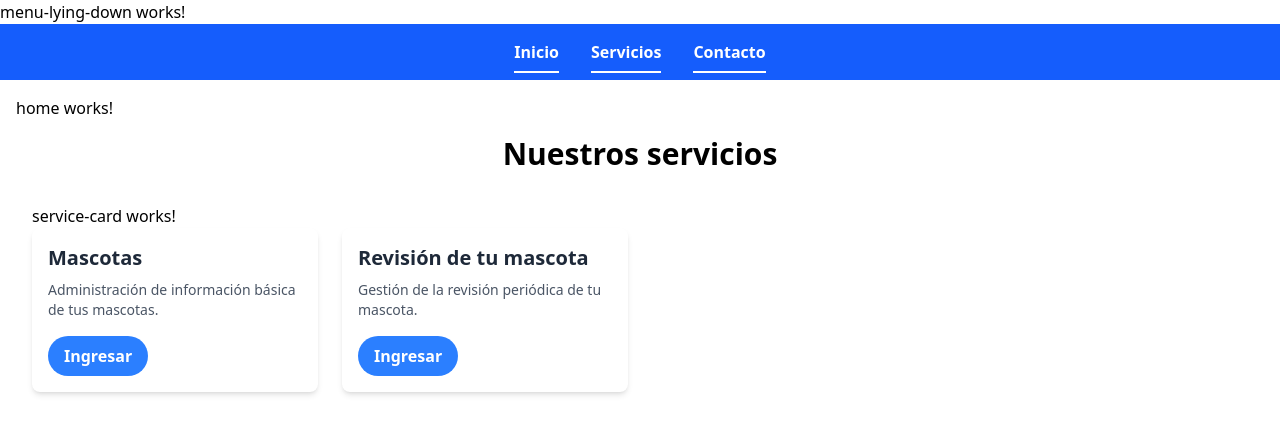
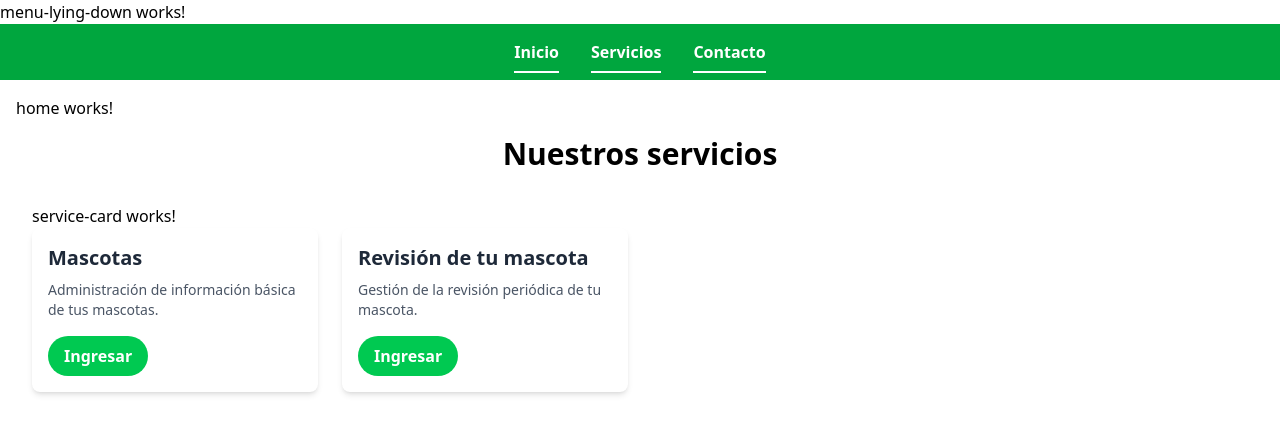
Before and after one commit to felimera/app-dog-front, an Angular app: page / in a window 1280 px wide. Shown: the top 434 px of the page. Built offline with nearby package versions, Linux system fonts and the light colour scheme.

Commit message:
code 03: Color change.

```diff
--- a/src/app/modules/core/design-system/menu-lying-down/menu-lying-down.component.html
+++ b/src/app/modules/core/design-system/menu-lying-down/menu-lying-down.component.html
@@ -1,18 +1,18 @@
 <p>menu-lying-down works!</p>
-<nav class="bg-blue-600 p-4">
+<nav class="bg-green-600 p-4">
   <ul class="flex justify-center space-x-8">
     <li>
       <a routerLink="/" routerLinkActive="font-bold text-white border-b-2 border-white"
         [routerLinkActiveOptions]="{ exact: true }"
-        class="text-white hover:text-blue-200 transition duration-300 ease-in-out py-2">Inicio</a>
+        class="text-white hover:text-green-200 transition duration-300 ease-in-out py-2">Inicio</a>
     </li>
     <li>
       <a routerLink="/" routerLinkActive="font-bold text-white border-b-2 border-white"
-        class="text-white hover:text-blue-200 transition duration-300 ease-in-out py-2">Servicios</a>
+        class="text-white hover:text-green-200 transition duration-300 ease-in-out py-2">Servicios</a>
     </li>
     <li>
       <a routerLink="/" routerLinkActive="font-bold text-white border-b-2 border-white"
-        class="text-white hover:text-blue-200 transition duration-300 ease-in-out py-2">Contacto</a>
+        class="text-white hover:text-green-200 transition duration-300 ease-in-out py-2">Contacto</a>
     </li>
   </ul>
 </nav>
--- a/src/app/modules/core/design-system/service-card/service-card.component.html
+++ b/src/app/modules/core/design-system/service-card/service-card.component.html
@@ -7,7 +7,7 @@
       <p class="text-gray-600 text-sm mb-4">{{ item.description }}</p>
       <div class="flex justify-between items-center">
         <button
-          class="bg-blue-500 hover:bg-blue-700 text-white font-bold py-2 px-4 rounded-full transition-colors duration-300">
+          class="bg-green-500 hover:bg-green-700 text-white font-bold py-2 px-4 rounded-full transition-colors duration-300">
           Ingresar
         </button>
       </div>
```
